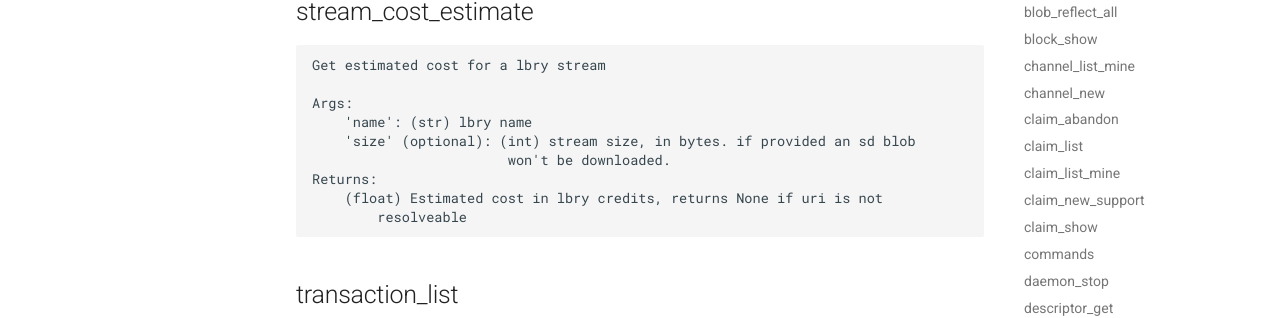
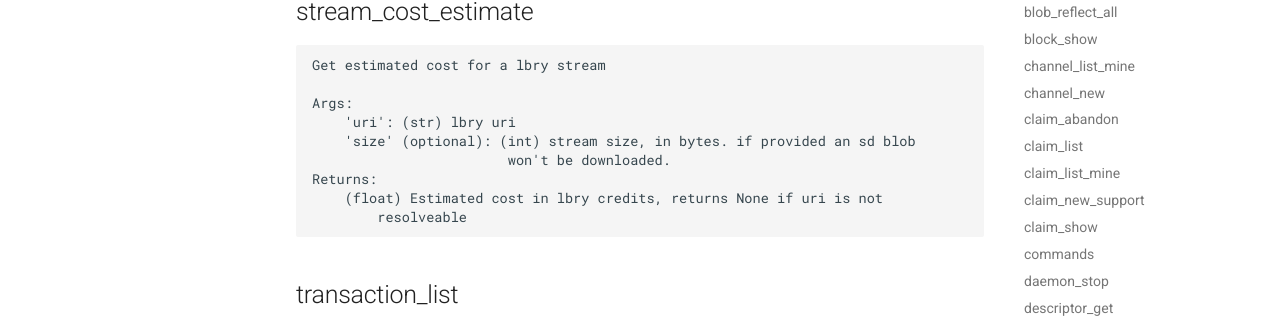
Before and after one commit to lbryio/lbry-sdk, an MkDocs documentation site: the page built from docs/index.md, in a window 1280 px wide and 900 px high, scrolled down 12453 px. Shown: the part 204-522 px from the top of the window. Built offline with MkDocs 1.6.1 and Material for MkDocs 9.7.7, drawn with Linux system fonts in a browser that asks for light colours; comment, search, counter and statistics services are not loaded; old or Windows-style settings are respelled for this version of MkDocs.

Commit message:
change stream_cost_estimate "name" param to "uri"
When making a request with the stream_cost_estimate method, an error is thrown if "name" is provided instead of "uri" as a parameter.

```diff
--- a/docs/index.md
+++ b/docs/index.md
@@ -633,7 +633,7 @@
 Get estimated cost for a lbry stream
 
 Args:
-    'name': (str) lbry name
+    'uri': (str) lbry uri
     'size' (optional): (int) stream size, in bytes. if provided an sd blob
                         won't be downloaded.
 Returns:
```
